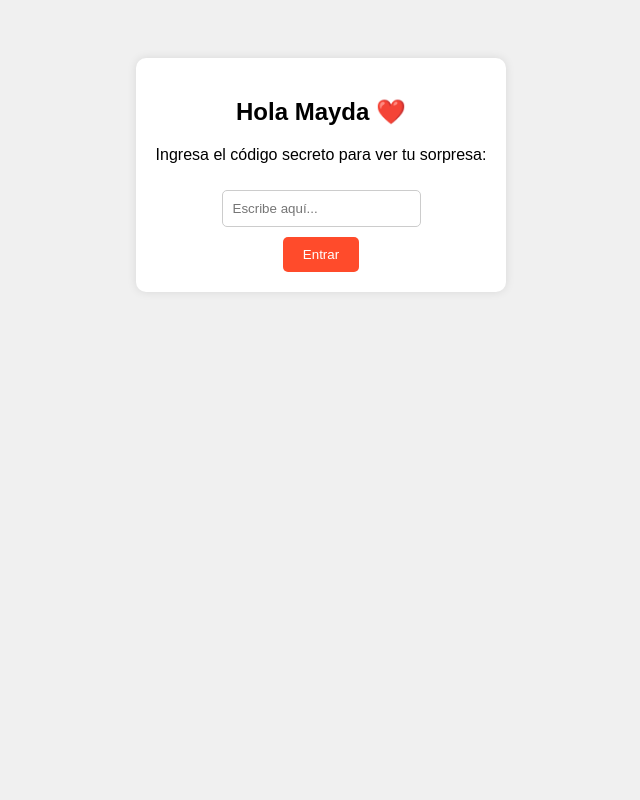
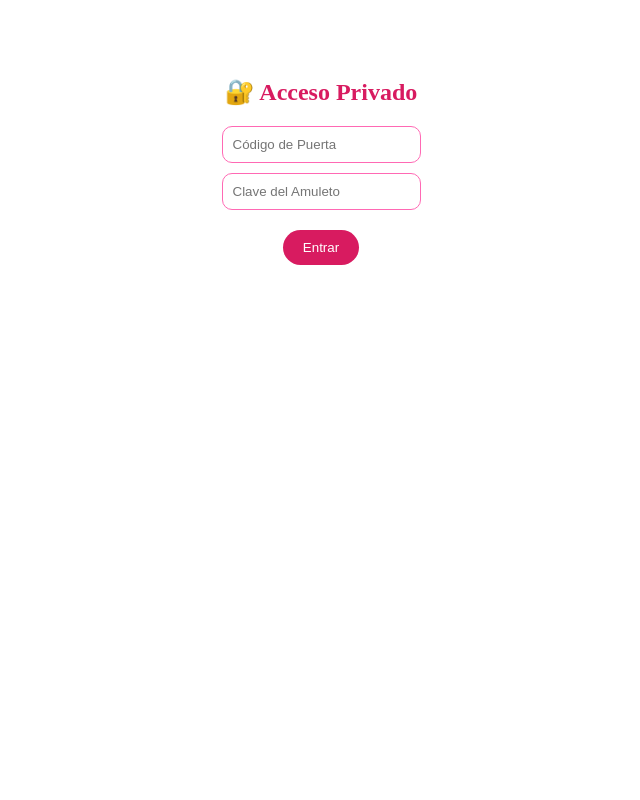
Before and after one commit to guido2960/fantastic-funicular, a Flask app: page / in a window 1280 px wide. Shown: the whole page, without its empty margins (319-959 px from the left). Run offline with Flask 3, Linux system fonts and the light colour scheme.

Commit message:
Update login.html
Signed-off-by: guido2960 <guidoprogramador23@gmail.com>

```diff
--- a/templates/login.html
+++ b/templates/login.html
@@ -1,27 +1,15 @@
-<!DOCTYPE html>
-<html lang="es">
-<head>
-    <meta charset="UTF-8">
-    <meta name="viewport" content="width=device-width, initial-scale=1.0">
-    <title>Entrada Secreta</title>
-    <style>
-        body { font-family: Arial, sans-serif; text-align: center; background-color: #f0f0f0; padding-top: 50px; }
-        .login-container { background: white; padding: 20px; border-radius: 10px; display: inline-block; box-shadow: 0 0 10px rgba(0,0,0,0.1); }
-        input { padding: 10px; margin: 10px; border-radius: 5px; border: 1px solid #ccc; }
-        button { padding: 10px 20px; background-color: #ff4b2b; color: white; border: none; border-radius: 5px; cursor: pointer; }
-    </style>
-</head>
-<body>
-    <div class="login-container">
-        <h2>Hola Mayda ❤️</h2>
-        <p>Ingresa el código secreto para ver tu sorpresa:</p>
+<div id="bloqueo" style="text-align: center; padding: 50px;">
+    <h2 style="color: #d81b60;">🔐 Acceso Privado</h2>
 
-        <form action="/verificar" method="POST">
-            <input type="password" name="codigo" placeholder="Escribe aquí..." required>
-            <br>
-            <button type="submit">Entrar</button>
-        </form>
-
-    </div>
-</body>
-</html>
+    <form action="/verificar" method="POST">
+        <input type="password" name="codigo" placeholder="Código de Puerta" required
+               style="padding: 10px; border-radius: 10px; border: 1px solid #ff69b4; margin-bottom: 10px;">
+        <br>
+        <input type="password" name="codigo_amuleto" placeholder="Clave del Amuleto" required
+               style="padding: 10px; border-radius: 10px; border: 1px solid #ff69b4;">
+        <br>
+        <button type="submit" style="margin-top: 20px; background: #d81b60; color: white; border: none; padding: 10px 20px; border-radius: 20px;">
+            Entrar
+        </button>
+    </form>
+</div>
```
